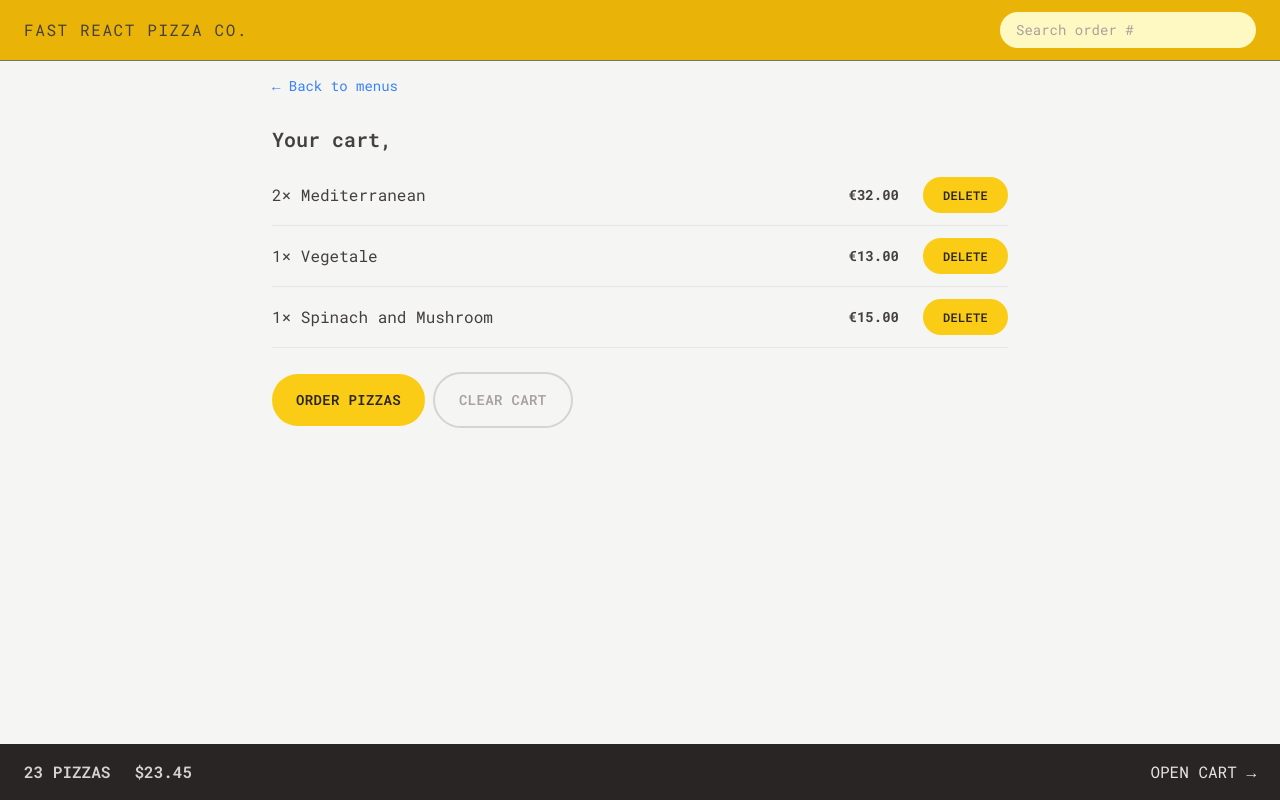
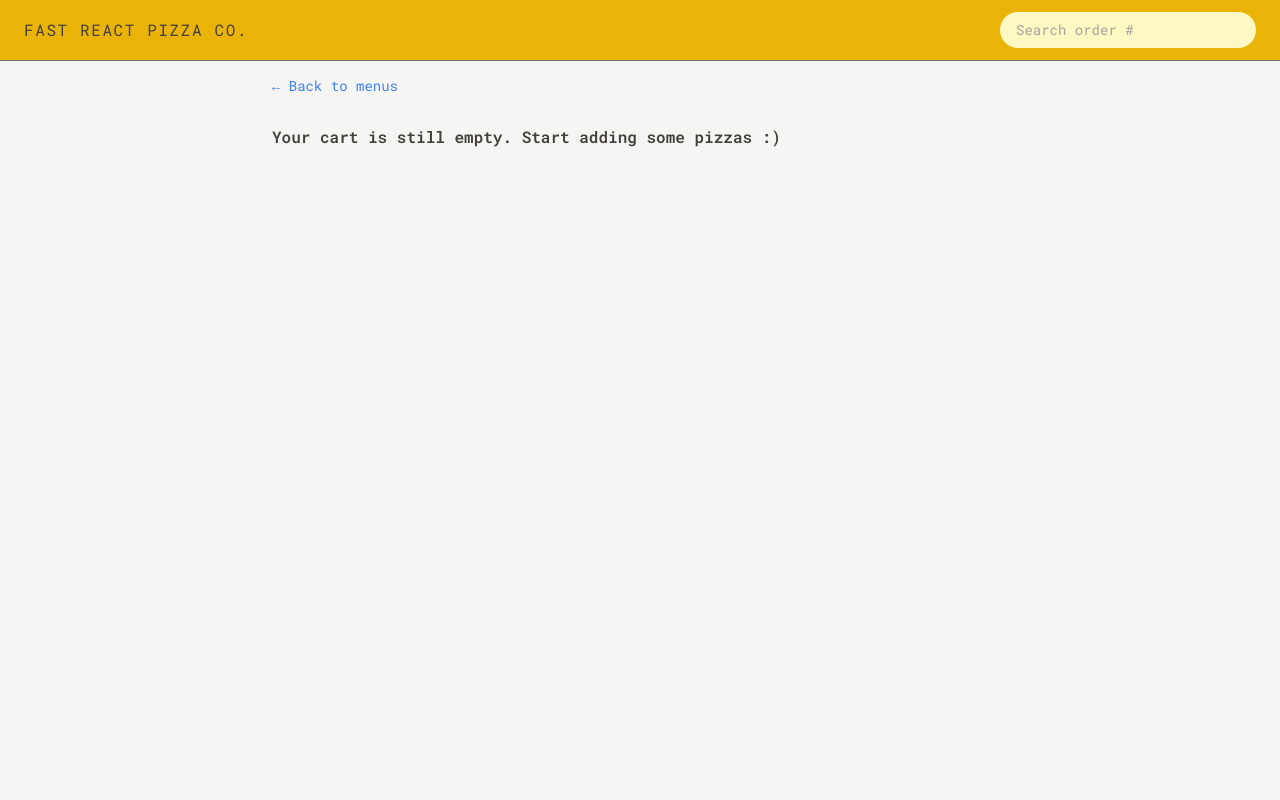
Before and after one commit to Liufat/fast-react-pizza, a React (Vite) app: page /cart in a window 1280 px wide. Built offline with nearby package versions, Linux system fonts and the light colour scheme.

Commit message:
[新增]加入購物車/清空購物車功能

```diff
--- a/src/features/cart/Cart.jsx
+++ b/src/features/cart/Cart.jsx
@@ -1,36 +1,40 @@
-import { Link } from "react-router-dom";
 import LinkButton from "../../ui/LinkButton";
 import Button from "../../ui/Button";
 import CartItem from "./CartItem";
-import { useSelector } from "react-redux";
+import { useDispatch, useSelector } from "react-redux";
+import { clearCart, getCart } from "./cartSlice";
+import EmptyCart from "./EmptyCart";
 
-const fakeCart = [
-  {
-    pizzaId: 12,
-    name: "Mediterranean",
-    quantity: 2,
-    unitPrice: 16,
-    totalPrice: 32,
-  },
-  {
-    pizzaId: 6,
-    name: "Vegetale",
-    quantity: 1,
-    unitPrice: 13,
-    totalPrice: 13,
-  },
-  {
-    pizzaId: 11,
-    name: "Spinach and Mushroom",
-    quantity: 1,
-    unitPrice: 15,
-    totalPrice: 15,
-  },
-];
+// const fakeCart = [
+//   {
+//     pizzaId: 12,
+//     name: "Mediterranean",
+//     quantity: 2,
+//     unitPrice: 16,
+//     totalPrice: 32,
+//   },
+//   {
+//     pizzaId: 6,
+//     name: "Vegetale",
+//     quantity: 1,
+//     unitPrice: 13,
+//     totalPrice: 13,
+//   },
+//   {
+//     pizzaId: 11,
+//     name: "Spinach and Mushroom",
+//     quantity: 1,
+//     unitPrice: 15,
+//     totalPrice: 15,
+//   },
+// ];
 
 function Cart() {
   const uesername = useSelector((state) => state.user.username);
-  const cart = fakeCart;
+  const dispatch = useDispatch();
+  const cart = useSelector(getCart);
+
+  if (!cart.length) return <EmptyCart />;
 
   return (
     <div className="px-4 py-3">
@@ -40,7 +44,7 @@
 
       <ul className="divide-y divide-stone-200 border-b mt-3">
         {cart.map((item) => (
-          <CartItem item={item} key={item.key} />
+          <CartItem item={item} key={item.pizzaId} />
         ))}
       </ul>
 
@@ -48,7 +52,14 @@
         <Button type="primary" to="/order/new">
           Order pizzas
         </Button>
-        <Button type="secondary">Clear cart</Button>
+        <Button
+          onClick={() => {
+            dispatch(clearCart());
+          }}
+          type="secondary"
+        >
+          Clear cart
+        </Button>
       </div>
     </div>
   );
--- a/src/features/cart/CartItem.jsx
+++ b/src/features/cart/CartItem.jsx
@@ -1,3 +1,4 @@
+import { useDispatch } from "react-redux";
 import Button from "../../ui/Button";
 import { formatCurrency } from "../../utils/helpers";
 
--- a/src/features/cart/CartOverview.jsx
+++ b/src/features/cart/CartOverview.jsx
@@ -1,11 +1,18 @@
+import { useSelector } from "react-redux";
 import { Link } from "react-router-dom";
+import { getTotalCartPrice, getTotalCartQuantity } from "./cartSlice";
 
 function CartOverview() {
+  const totalCartQuantity = useSelector(getTotalCartQuantity);
+  const totalCartPrice = useSelector(getTotalCartPrice);
+
+  if (!totalCartQuantity) return null;
+
   return (
     <div className="bg-stone-800 text-stone-200 uppercase p-4 px-4 py-4 sm:px-6 flex items-center justify-between">
       <p className="space-x-4 sm:space-x-6 md:text-base text-sm text-stone-300 font-semibold">
-        <span>23 pizzas</span>
-        <span>$23.45</span>
+        <span>{totalCartQuantity} pizzas</span>
+        <span>${totalCartPrice}</span>
       </p>
       <Link to="/cart">Open cart &rarr;</Link>
     </div>
--- a/src/features/cart/EmptyCart.jsx
+++ b/src/features/cart/EmptyCart.jsx
@@ -1,11 +1,13 @@
-import { Link } from 'react-router-dom';
+import LinkButton from "../../ui/LinkButton";
 
 function EmptyCart() {
   return (
-    <div>
-      <Link to="/menu">&larr; Back to menu</Link>
+    <div className="py-3 px-4">
+      <LinkButton to={"/menu"}>&larr; Back to menus</LinkButton>
 
-      <p>Your cart is still empty. Start adding some pizzas :)</p>
+      <p className="mt-7 font-semibold">
+        Your cart is still empty. Start adding some pizzas :)
+      </p>
     </div>
   );
 }
--- a/src/features/cart/cartSlice.js
+++ b/src/features/cart/cartSlice.js
@@ -1,17 +1,7 @@
 import { createSlice } from "@reduxjs/toolkit";
 
 const initialState = {
-  //   cart: [],
-
-  cart: [
-    {
-      pizzaId: 12,
-      name: "Mediterranean",
-      quantity: 2,
-      unitPrice: 16,
-      totalPrice: 32,
-    },
-  ],
+  cart: [],
 };
 const cartSlice = createSlice({
   name: "cart",
@@ -38,7 +28,7 @@
       item.totalPrice = item.quantity * item.unitPrice;
     },
     clearCart(state) {
-      state.cart = initialState;
+      state.cart = [];
     },
   },
 });
@@ -52,3 +42,11 @@
 } = cartSlice.actions;
 
 export default cartSlice.reducer;
+
+export const getTotalCartQuantity = (state) =>
+  state.cart.cart.reduce((sum, item) => sum + item.quantity, 0);
+
+export const getTotalCartPrice = (state) =>
+  state.cart.cart.reduce((sum, item) => sum + item.totalPrice, 0);
+
+export const getCart = (state) => state.cart.cart;
--- a/src/features/menu/MenuItem.jsx
+++ b/src/features/menu/MenuItem.jsx
@@ -1,8 +1,22 @@
+import { useDispatch } from "react-redux";
 import Button from "../../ui/Button";
 import { formatCurrency } from "../../utils/helpers";
+import { addItem } from "../cart/cartSlice";
 
 function MenuItem({ pizza }) {
   const { id, name, unitPrice, ingredients, soldOut, imageUrl } = pizza;
+  const dispatch = useDispatch();
+
+  const handleAddCart = () => {
+    const newItem = {
+      pizzaId: id,
+      name,
+      quantity: 1,
+      unitPrice,
+      totalPrice: unitPrice * 1,
+    };
+    dispatch(addItem(newItem));
+  };
 
   return (
     <li className="flex gap-4 py-2">
@@ -24,7 +38,11 @@
               Sold out
             </p>
           )}
-          <Button type="small">Add to cart</Button>
+          {!soldOut && (
+            <Button type="small" onClick={handleAddCart}>
+              Add to cart
+            </Button>
+          )}
         </div>
       </div>
     </li>
--- a/src/features/order/CreateOrder.jsx
+++ b/src/features/order/CreateOrder.jsx
@@ -49,7 +49,7 @@
 
       <Form method="POST">
         <div className="mb-5 flex gap-2 flex-col sm:flex-row sm:items-center">
-          <label for="firstName" className="sm:basis-40">
+          <label htmlFor="firstName" className="sm:basis-40">
             First Name
           </label>
           <div className="grow">
@@ -65,7 +65,7 @@
         </div>
 
         <div className="mb-5 flex gap-2 flex-col sm:flex-row sm:items-center">
-          <label for="phone" className="sm:basis-40">
+          <label htmlFor="phone" className="sm:basis-40">
             Phone number
           </label>
           <div className="grow">
@@ -85,7 +85,7 @@
         </div>
 
         <div className="mb-5 flex gap-2 flex-col sm:flex-row sm:items-center">
-          <label for="address" className="sm:basis-40">
+          <label htmlFor="address" className="sm:basis-40">
             Address
           </label>
           <div className="grow">
--- a/src/ui/Button.jsx
+++ b/src/ui/Button.jsx
@@ -1,7 +1,7 @@
 import React from "react";
 import { Link } from "react-router-dom";
 
-function Button({ children, disabled, to, type }) {
+function Button({ children, disabled, to, type, onClick }) {
   const base =
     "bg-yellow-400 text-sm uppercase font-semibold text-stone-800 inline-block tracking-wide rounded-full hover:bg-yellow-300 transition-colors duration-300 focus:outline-none focus:ring focus:ring-yellow-300 focus:bg-yellow-300 focus:ring-offset-2 disabled:cursor-not-allowed";
 
@@ -18,6 +18,13 @@
         {children}
       </Link>
     );
+
+  if (onClick)
+    return (
+      <button onClick={onClick} disabled={disabled} className={styles[type]}>
+        {children}
+      </button>
+    );
   return (
     <button disabled={disabled} className={styles[type]}>
       {children}
```
